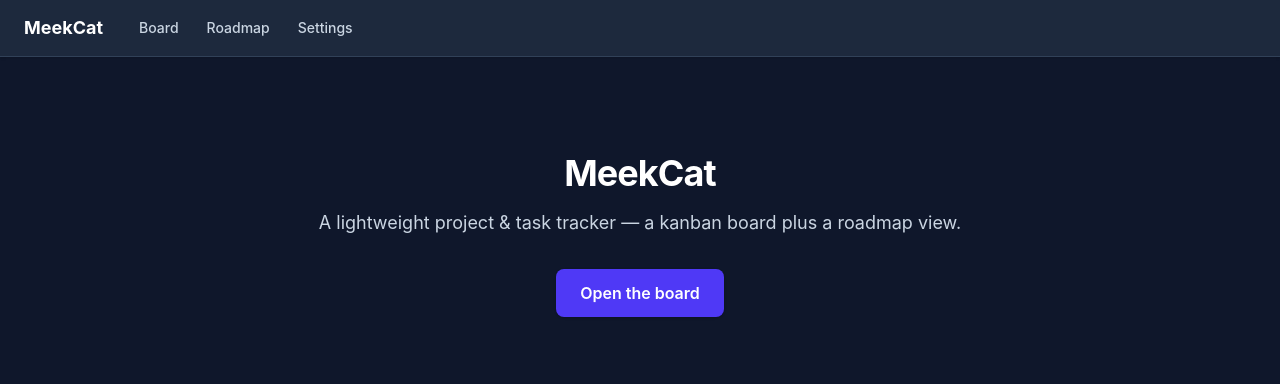
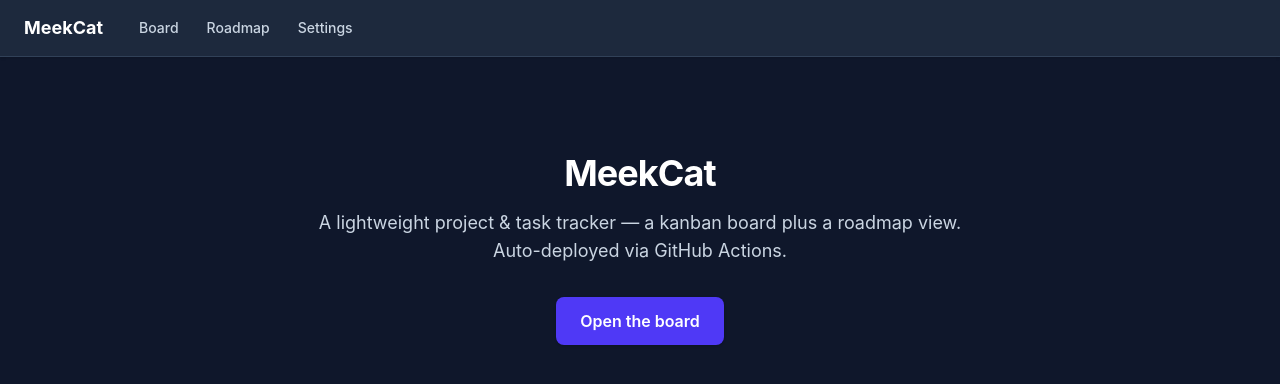
Before and after one commit to Brannach/MeekCat, a React (Vite) app in the folder client/: page / in a window 1280 px wide. Shown: the top 384 px of the page. Built offline with nearby package versions, Linux system fonts and the light colour scheme.

Commit message:
Testing auto deploy to Azure

```diff
--- a/client/src/pages/HomePage.jsx
+++ b/client/src/pages/HomePage.jsx
@@ -6,6 +6,7 @@ export default function HomePage() {
             <h1 className="hero-title">MeekCat</h1>
             <p className="hero-subtitle">
                 A lightweight project &amp; task tracker — a kanban board plus a roadmap view.
+                Auto-deployed via GitHub Actions.
             </p>
             <Link to="/board" className="btn-cta">Open the board</Link>
         </div>
```
